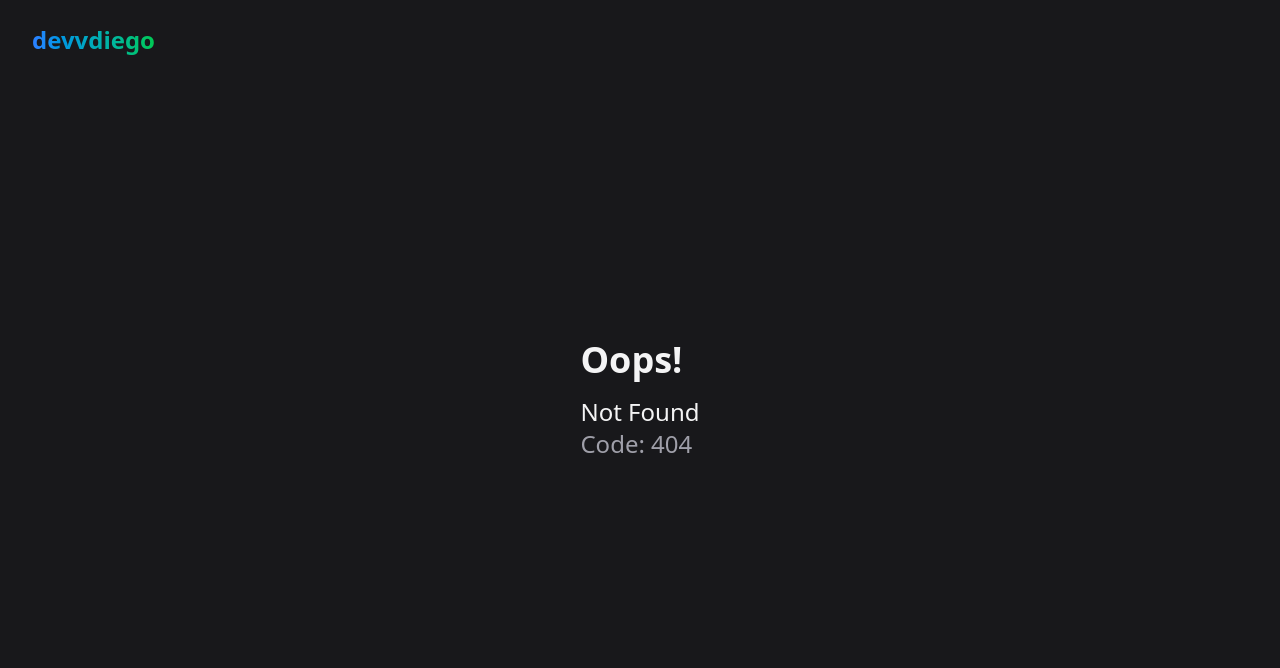
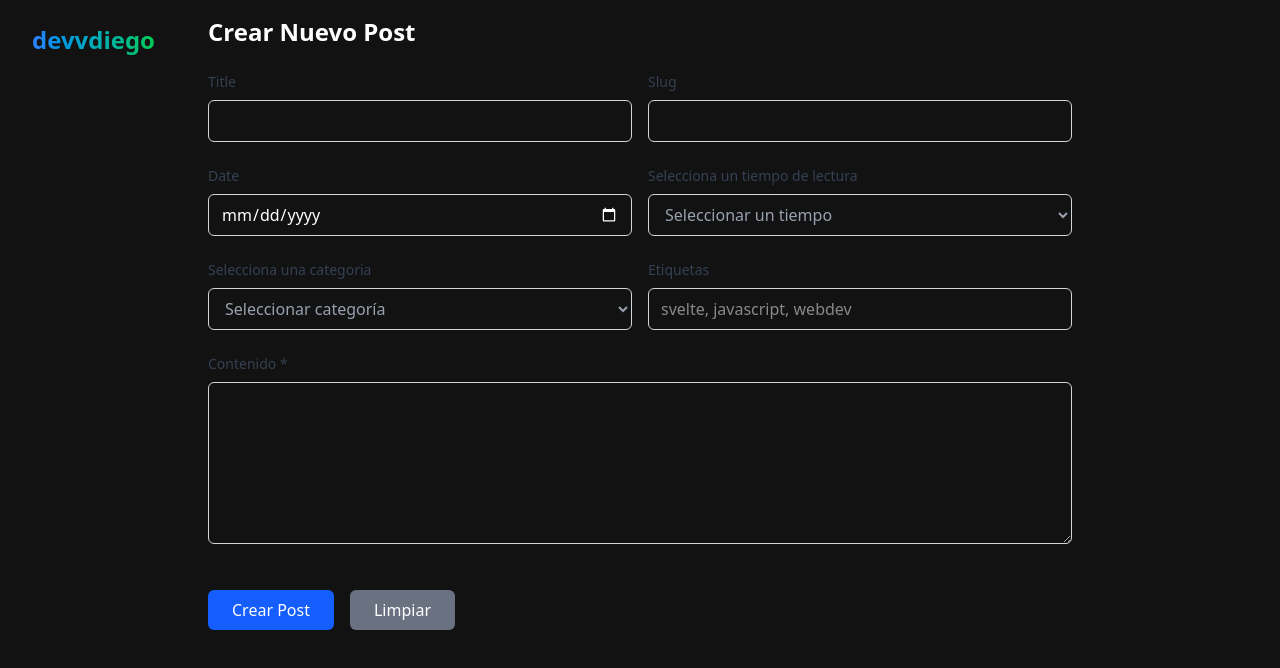
Before and after one commit to DevvDiego/DevvDiego.github.io, a SvelteKit app: page /admin in a window 1280 px wide. Before the commit this address had no page. Shown: the top 668 px of the page. Built offline with nearby package versions, Linux system fonts and the light colour scheme.

Commit message:
Add basic admin panel to create new posts

```diff
--- /dev/null
+++ b/src/routes/admin/+page.svelte
@@ -0,0 +1,240 @@
+<script>
+    import Input from "$lib/components/base/Input.svelte";
+    import Select from "$lib/components/base/Select.svelte";
+    import Textarea from "$lib/components/base/Textarea.svelte";
+    import { config } from "$lib/config";
+
+    let loading = $state(false);
+    let error = $state(null);
+    let success = $state(null);
+
+    // simmilar data model as the API
+    let formData = $state({
+        title: "",
+        slug: "",
+        technology: "",
+        date: "",
+        read_time_estimation: "",
+        author_name: "Diego Varela",
+        author_degree: "Systems Engineer",
+        summary: "",
+        content: "",
+        conclusion: "",
+        tags: "",
+    });
+
+    // Función para generar slug automáticamente desde el título
+    function generateSlug() {
+        if (!formData.title) return;
+        formData.slug = formData.title
+            .toLowerCase()
+            .replace(/[^\w ]+/g, '')
+            .replace(/ +/g, '-');
+    }
+
+    async function sendForm(event) {
+        event.preventDefault();
+        loading = true;
+        error = null;
+        success = null;
+
+        try {
+
+            const formDataToSend = new FormData();
+
+            // Agregar todos los campos al FormData
+            Object.entries(formData).forEach(([key, value]) => {
+                if (value !== null && value !== undefined) {
+                    formDataToSend.append(key, value);
+                }
+               console.log(key +" : "+ value)
+            });
+            /* console.log(formData); */
+/*
+            const response = await fetch(`${config.API}/post`, {
+                method: 'POST',
+                body: formDataToSend,
+                headers: "Content-Type: multipart/form-data"
+            });
+
+            if (!response.ok) {
+                const errorText = await response.text();
+                throw new Error(`Error ${response.status}: ${errorText}`);
+            }
+
+            success = 'Post creado exitosamente!';
+
+            // Resetear formulario después de éxito
+            formData = {
+                title: '',
+                slug: '',
+                content: '',
+                category: '',
+                tags: '',
+                image: null
+            }; */
+
+        } catch (err) {
+            error = err.message;
+            console.error('Error enviando formulario:', err);
+        } finally {
+            loading = false;
+        }
+    }
+</script>
+
+<svelte:head>
+  <title>Crear Post - Admin</title>
+</svelte:head>
+
+<div class="container mx-auto p-4 max-w-4xl">
+    <h1 class="text-2xl font-bold mb-6">Crear Nuevo Post</h1>
+
+
+    {#if error}
+      <div class="bg-red-100 border border-red-400 text-red-700 px-4 py-3 rounded mb-4 relative">
+        {error}
+        <button class="absolute top-3 right-3" onclick={() => error = null}>x</button>
+      </div>
+    {/if}
+
+    {#if success}
+      <div class="bg-green-100 border border-green-400 text-green-700 px-4 py-3 rounded mb-4 relative">
+        {success}
+        <button class="absolute top-3 right-3" onclick={() => success = null}>x</button>
+      </div>
+    {/if}
+
+    <form onsubmit={sendForm} class="space-y-6">
+
+        <div class="grid grid-cols-1 md:grid-cols-2 gap-4">
+            <div class="space-y-2">
+
+                <Input
+                    type="text" id="title" label="Title"
+                    bind:value={formData.title} oninput={generateSlug} isRequired={true} >
+                </Input>
+
+            </div>
+
+            <div class="space-y-2">
+
+                <Input
+                    type="text" id="slug" label="Slug"
+                    bind:value={formData.slug} isRequired={true} >
+                </Input>
+
+            </div>
+        </div>
+
+        <div class="grid grid-cols-1 md:grid-cols-2 gap-4">
+            <div class="space-y-2">
+
+                <Input
+                    type="date" id="date" label="Date"
+                    bind:value={formData.date} isRequired={true} >
+                </Input>
+
+            </div>
+
+            <div class="space-y-2">
+
+                <Select
+                    id="read_time_estimation" label="Selecciona un tiempo de lectura"
+                    bind:value={formData.read_time_estimation}
+                >
+                    <option value="">Seleccionar un tiempo</option>
+                    <option value="1">1 min</option>
+                    <option value="2">2 min</option>
+                    <option value="3">3 min</option>
+                    <option value="4">4 min</option>
+                    <option value="5">5 min</option>
+                    <option value="7">7 min</option>
+                    <option value="10">10 min</option>
+                    <option value="15">15 min</option>
+                    <option value="20">20 min</option>
+                    <option value="25">25 min</option>
+                </Select>
+
+            </div>
+        </div>
+
+
+        <div class="grid grid-cols-1 md:grid-cols-2 gap-4">
+            <div class="space-y-2">
+
+                <Select
+                    id="category" label="Selecciona una categoria"
+                    bind:value={formData.category}
+                >
+                    <option value="">Seleccionar categoría</option>
+                    <option value="tecnologia">Tecnología</option>
+                    <option value="tutoriales">Tutoriales</option>
+                    <option value="noticias">Noticias</option>
+                </Select>
+
+            </div>
+
+            <div class="space-y-2">
+
+                <Input
+                    type="text" label="Etiquetas" id="tags" bind:value={formData.tags}
+                    placeholder="svelte, javascript, webdev">
+                    Tags (separados por comas)
+                </Input>
+
+            </div>
+        </div>
+
+
+        <div class="space-y-2">
+
+            <Textarea
+                id="content" label="Contenido *" rows="6"
+                bind:value={formData.content} isRequired={true}
+            ></Textarea>
+
+        </div>
+
+
+
+        <div class="flex gap-4 pt-4">
+            <button
+                type="submit"
+                disabled={loading}
+                class="px-6 py-2 bg-blue-600 text-white rounded-md hover:bg-blue-700 focus:outline-none focus:ring-2 focus:ring-blue-500 disabled:opacity-50 disabled:cursor-not-allowed"
+            >
+                {#if loading}
+                    <span class="flex items-center">
+                        <svg class="animate-spin -ml-1 mr-3 h-5 w-5 text-white" xmlns="http://www.w3.org/2000/svg" fill="none" viewBox="0 0 24 24">
+                            <circle class="opacity-25" cx="12" cy="12" r="10" stroke="currentColor" stroke-width="4"></circle>
+                            <path class="opacity-75" fill="currentColor" d="M4 12a8 8 0 018-8V0C5.373 0 0 5.373 0 12h4zm2 5.291A7.962 7.962 0 014 12H0c0 3.042 1.135 5.824 3 7.938l3-2.647z"></path>
+                        </svg>
+                        Enviando...
+                    </span>
+                {:else}
+                    Crear Post
+                {/if}
+            </button>
+
+            <button
+                type="button"
+                onclick={() => {
+                    formData = {
+                        title: '',
+                        slug: '',
+                        content: '',
+                        category: '',
+                        tags: '',
+                        image: null
+                    };
+                    error = null;
+                    success = null;
+                }}
+                class="px-6 py-2 bg-gray-500 text-white rounded-md hover:bg-gray-600 focus:outline-none focus:ring-2 focus:ring-gray-500"
+            >
+                Limpiar
+            </button>
+        </div>
+    </form>
+</div>
```
